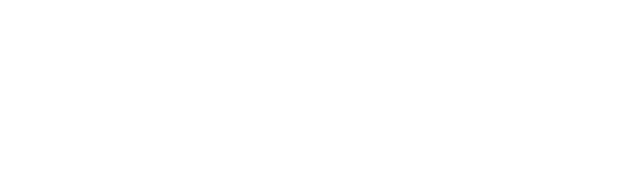
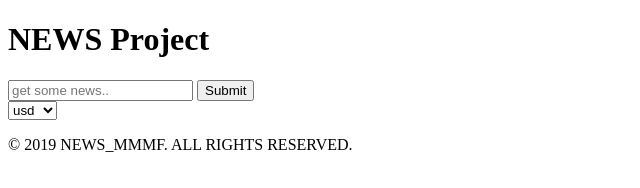
Before and after one commit to GSG-G7/project3-MMMF-team, a website: page public/index.html in a window 1280 px wide. Shown: the whole page, without its empty margins (0-640 px from the left). Drawn offline with Linux system fonts and the light colour scheme.

Commit message:
add the main html relates #9

```diff
--- a/public/index.html
+++ b/public/index.html
@@ -8,15 +8,32 @@
     <title>News Project</title>
 </head>
 <body>
-    <header></header>
+    <header>
+        <h1>NEWS Project</h1>
+    </header>
     <main>
         <div class="search-bar">
+            <form action="">
+                <label for="search-input">
+                </label>
+                <input type="text" placeholder="get some news.. " id="search-input">
+                <input type="submit" id="submit-btn">
+            </form>
         </div>
-        <div class="currency"></div>
+        <div class="currency">
+            <select name="cones-select" id="cones-select">
+                <option value="usd">usd</option>
+                <option value="nis">nis</option>
+                <option value="eur">euro</option>
+                <option value="yen">yen</option>
+            </select>
+            <p class="currency__value"></p>
+        </div>
         <section class="plog-container">
+            </div>
         </section>
     </main>
-    <footer></footer>
+    <footer><p>© 2019 NEWS_MMMF. ALL RIGHTS RESERVED.</p></footer>
     <script src="js/logic.js"></script>
     <script src="js/request.js"></script>
     <script src="js/dom.js"></script>
```
